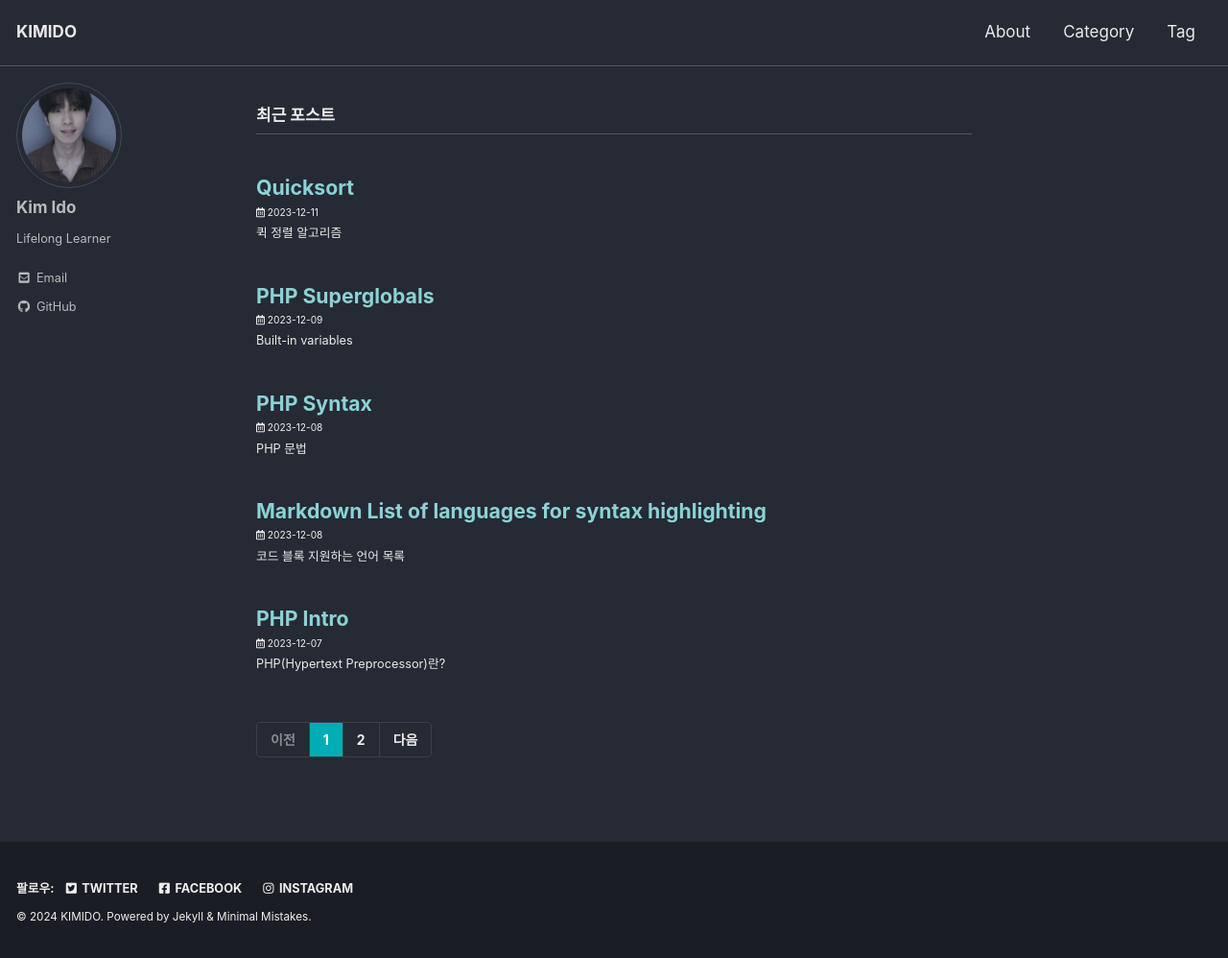
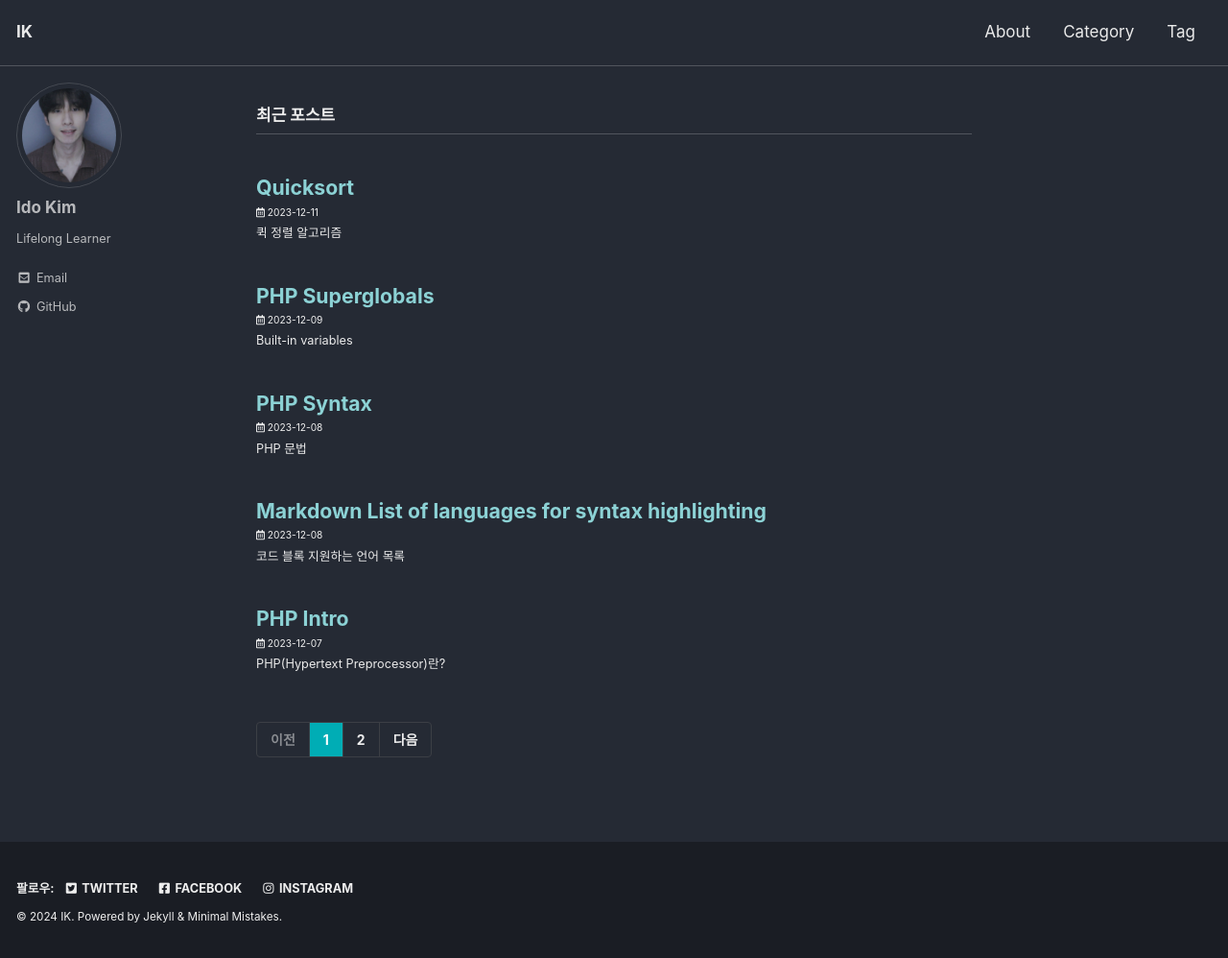
Before and after one commit to xkimido/xkimido.github.io, a Jekyll site: the page built from index.html, in a window 1280 px wide and 998 px high. Shown: the whole window at 96% size. Built offline with Jekyll 4.4.1, drawn with Linux system fonts in a browser that asks for light colours; cached includes are drawn as plain includes; the list of posts is cut into pages by our own code.

Commit message:
update setting change dns

```diff
--- a/_config.yml
+++ b/_config.yml
@@ -16,17 +16,17 @@ minimal_mistakes_skin    : "dark" # "air", "aqua", "contrast", "dark", "dirt", "
 
 # Site Settings
 locale                   : "ko-KR"
-title                    : "KIMIDO"
+title                    : "IK"
 title_separator          : "-"
 subtitle                 : # "김이도 블로그"
-name                     : "KIMIDO"
-description              : "[김이도 블로그] IT, Web development, Art, Diary, Life"
-url                      : "https://www.xkimido.com"
+name                     : "IK"
+description              : "[김이도 블로그] IT, Web development, Art, Life"
+url                      : "https://www.idokim.com"
 baseurl                  : # the subpath of your site, e.g. "/blog"
 repository               : "xkimido/xkimido.github.io"
 teaser                   : # path of fallback teaser image, e.g. "/assets/images/500x300.png"
 logo                     : # path of logo image to display in the masthead, e.g. "/assets/images/88x88.png"
-masthead_title           : "KIMIDO"
+masthead_title           : "IK"
 future                   : true
 # breadcrumbs            : false # true, false (default)
 words_per_minute         : 200
@@ -105,7 +105,7 @@ analytics:
 
 # Site Author
 author:
-  name             : "Kim Ido"
+  name             : "Ido Kim"
   avatar           : "/assets/images/profile.jpg"
   bio              : "Lifelong Learner"
   location         : # "대한민국"
@@ -113,7 +113,7 @@ author:
   links:
     - label: "Email"
       icon: "fas fa-fw fa-envelope-square"
-      url: "mailto:contact@xkimido.com"
+      url: "mailto:kimidokr@gmail.com"
     - label: "Website"
       icon: "fas fa-fw fa-link"
       # url: "https://your-website.com"
```
